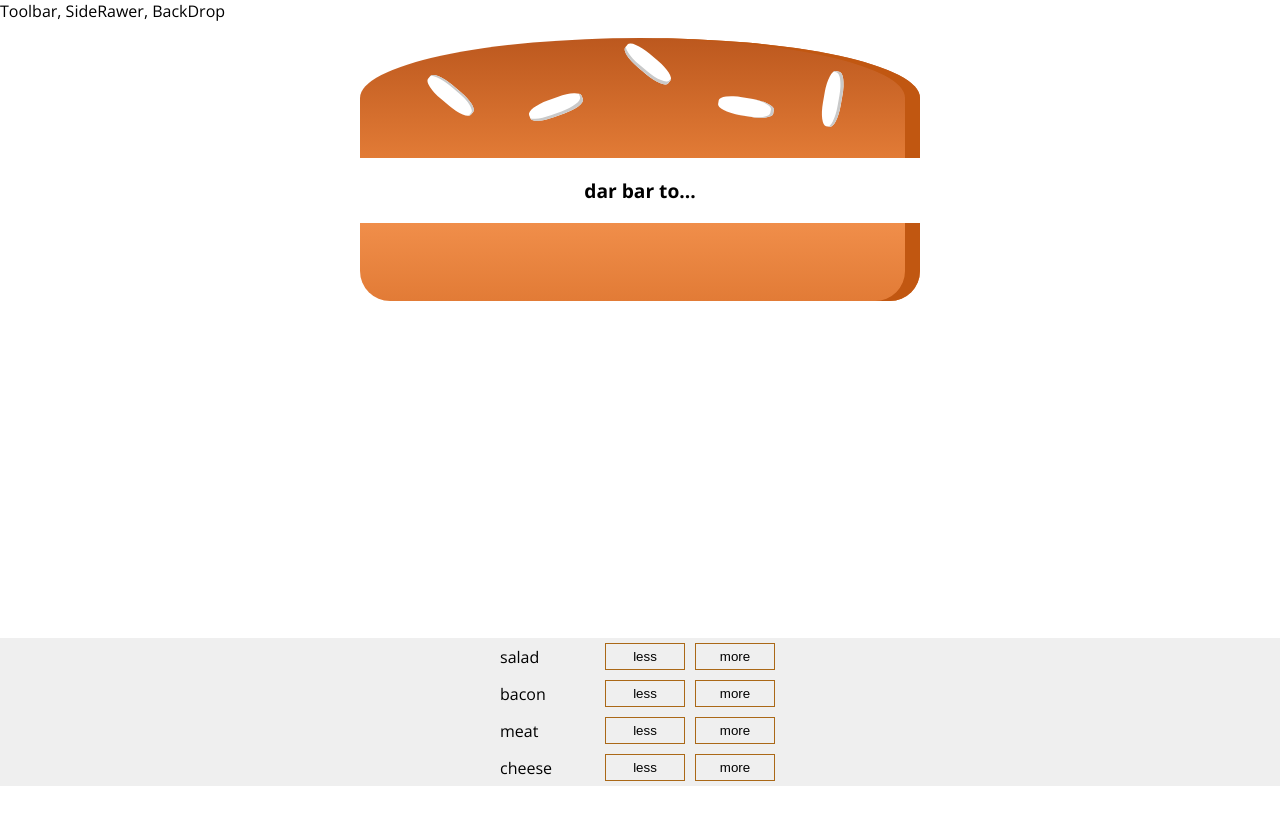
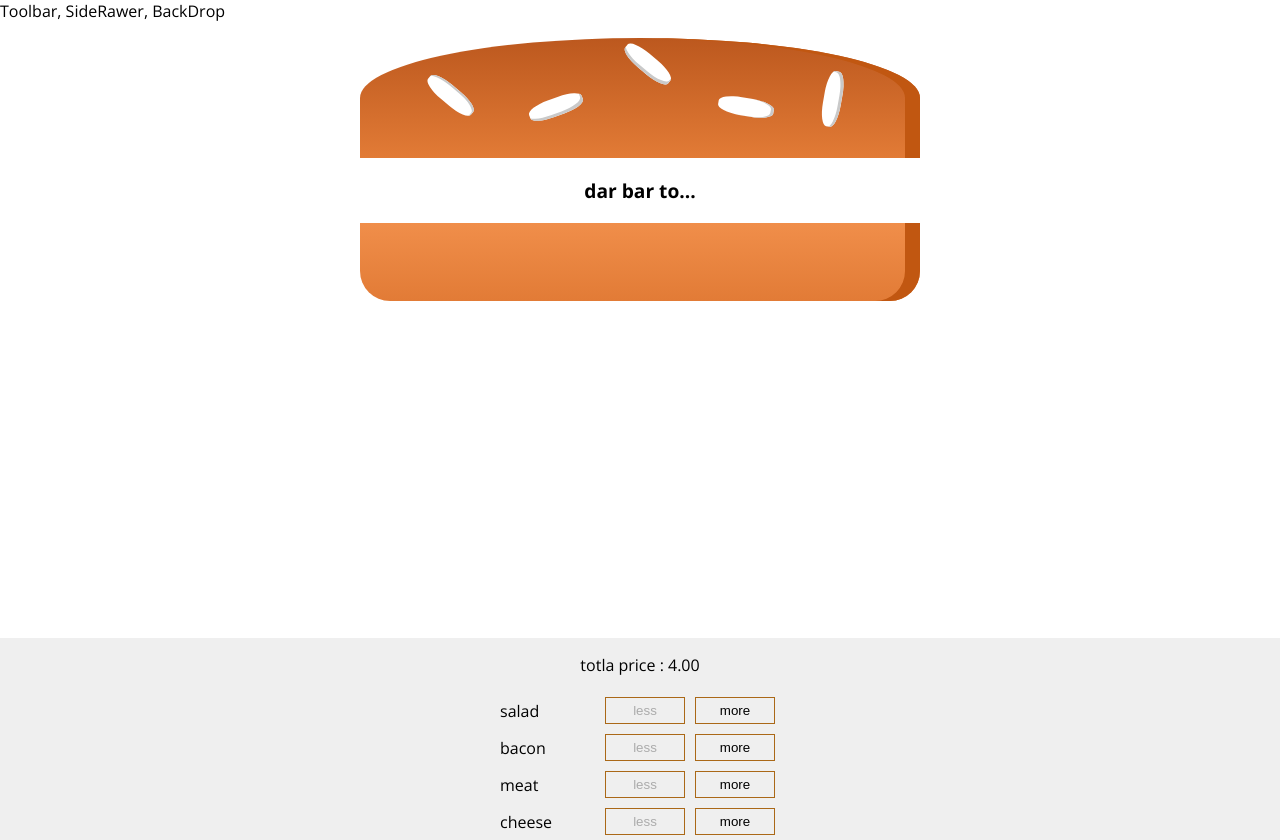
Before and after one commit to sahebmohammadi/burger-builder, a React (Create React App) app: page / in a window 1280 px wide. Before the commit the page ends 800 px from the top, so only its background shows below. Built offline with nearby package versions, Linux system fonts and the light colour scheme.

Commit message:
totoal price added

```diff
--- a/src/components/Burger/BuilControls/BuildControls.jsx
+++ b/src/components/Burger/BuilControls/BuildControls.jsx
@@ -9,9 +9,15 @@ const controls = [
   { label: "cheese", type: "cheese" },
 ];
 
-const BuildControls = ({ onRemoveIngredient, onAddIngredient }) => {
+const BuildControls = ({
+  onRemoveIngredient,
+  onAddIngredient,
+  disabledInfo,
+  price,
+}) => {
   return (
     <div className={classes.wrapper}>
+      <p>totla price : {price.toFixed(2)}</p>
       {controls.map((item) => {
         const { type, label } = item;
         return (
@@ -20,6 +26,7 @@ const BuildControls = ({ onRemoveIngredient, onAddIngredient }) => {
             key={label}
             onRemoveIngredient={() => onRemoveIngredient(type)}
             onAddIngredient={() => onAddIngredient(type)}
+            disabled={disabledInfo[type]}
           />
         );
       })}
--- a/src/components/Burger/BuildControl/BuilControl.jsx
+++ b/src/components/Burger/BuildControl/BuilControl.jsx
@@ -1,15 +1,17 @@
 import React from "react";
 import classes from "./BuildControl.module.css";
-const BuildControl = ({ label, onAddIngredient, onRemoveIngredient }) => {
-  //   const lessHandler = () => {
-  //     console.log(type);
-  //   };
-  //   const onAddIngredient = () => {};
-
+const BuildControl = ({
+  label,
+  onAddIngredient,
+  onRemoveIngredient,
+  disabled,
+}) => {
   return (
     <div className={classes.wrapper}>
       <div>{label}</div>
-      <button onClick={onRemoveIngredient}>less</button>
+      <button onClick={onRemoveIngredient} disabled={disabled}>
+        less
+      </button>
       <button onClick={onAddIngredient}>more</button>
     </div>
   );
--- a/src/containers/BurgerBuilder/BurgerBuilder.jsx
+++ b/src/containers/BurgerBuilder/BurgerBuilder.jsx
@@ -45,13 +45,19 @@ const BurgerBuilder = () => {
     const newPrice = oldPrice - priceDecrease;
     setTotalPrice(newPrice);
   };
-
+  //! DISABLE REMOVE BUTTON WITH NO INGREDIENT
+  const disabledInfo = { ...ingredients };
+  for (let key in disabledInfo) {
+    disabledInfo[key] = disabledInfo[key] <= 0;
+  }
   return (
     <>
       <Burger ingredients={ingredients} />
       <BuildControls
         onRemoveIngredient={removeIngredientHandler}
         onAddIngredient={addIngredientHandler}
+        disabledInfo={disabledInfo}
+        price={totalPrice}
       />
     </>
   );
```
